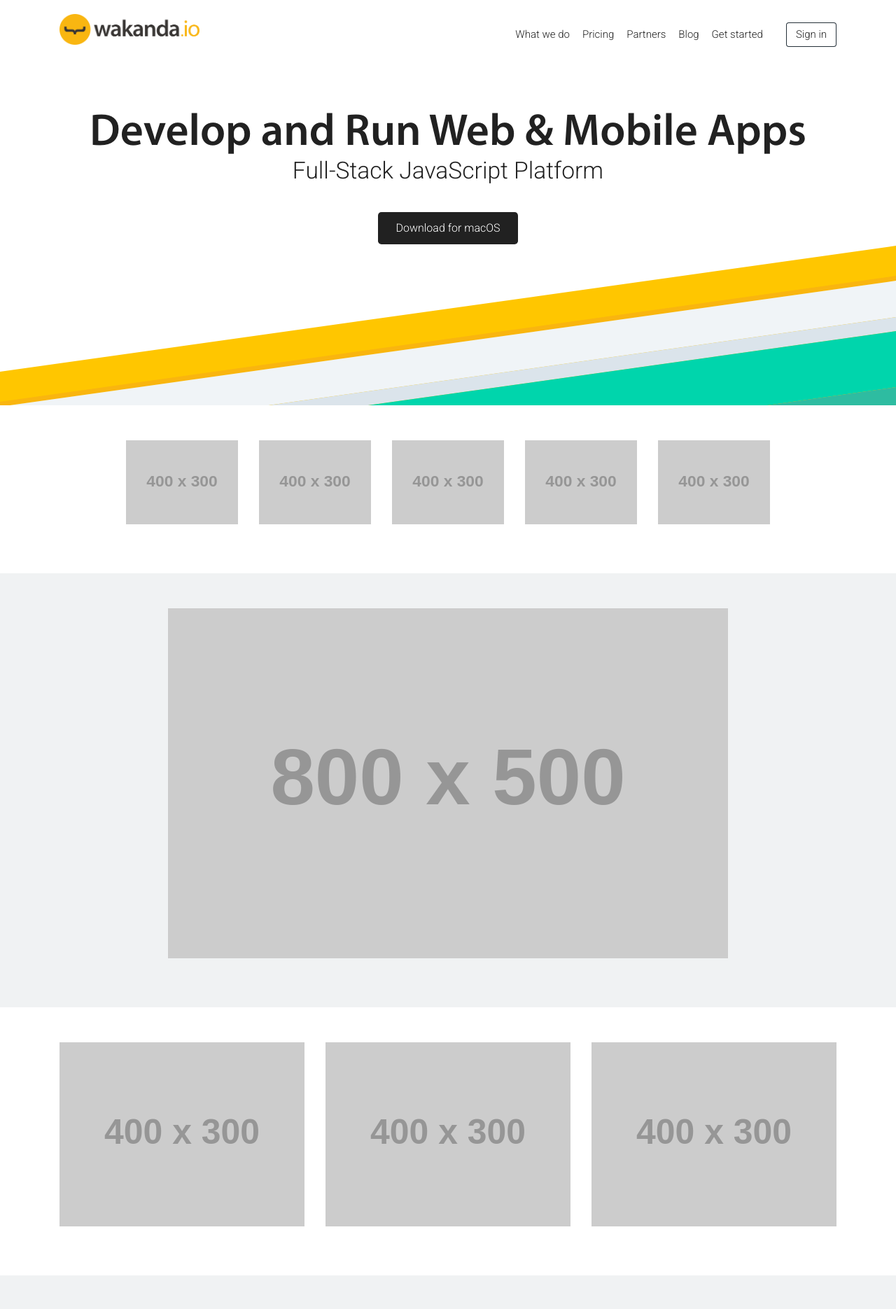
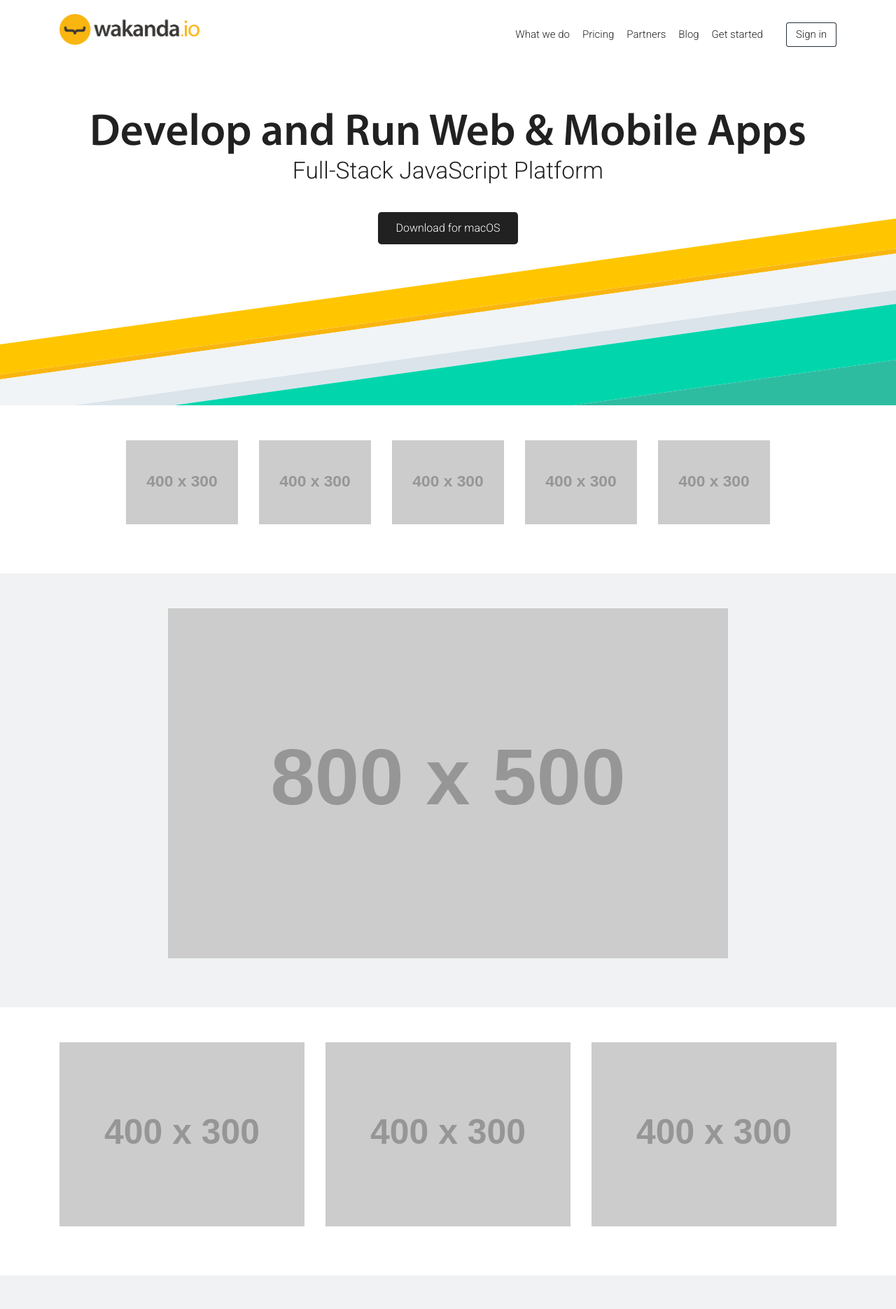
Before and after one commit to Slashtype/wakanda.io, a Jekyll site: the page built from index.html, in a window 1280 px wide. Shown: the top 1870 px of the page at 70% size. Built offline with Jekyll 4.4.1, drawn with Linux system fonts in a browser that asks for light colours; nearby versions of some CDN libraries.

Commit message:
Add one more white strip and use of scss math operator for easier future addition and update

```diff
--- a/_scss_partials/_strips.scss
+++ b/_scss_partials/_strips.scss
@@ -1,61 +1,79 @@
-$orange: #FFC600;
-$orange-transition: #F9B50F;
-$gray: #F0F4F7;
-$gray-transition: #DBE4EB;
-$green: #00D5AC;
-$green-transition: #2EBCA1;
+// Height of each strips, for top to bottom
+$height-1: 6px;
+$height-2: 43px;
+$height-3: 7px;
+$height-4: 52px;
+$height-5: 20px;
+$height-6: 80px;
+$height-7: 134px;
 
 #strips, #strips span {
     position: absolute;
 }
 
+#strips span {
+    right: 0;
+}
+
 #strips {
-    width: 100%;
-    height: 100%;
+    width: 1920px;
+    height: 341px;
+    right: 0;
     overflow: hidden;
     transform: skewY(-8deg);
     transform-origin: 0;
-    background: $orange;
-    top: 425px;
-    height: 335px;
-    z-index: -1;
+    background-color: white;
+    top: 470px;
+    @media (max-width: 992px){
+        & {
+            top: 544px;
+        }
+    }
 }
 
-#strips span {
-    left: 0;
+#section-slideshow, #section-features1 {
+    position: relative;
+    z-index: 10
 }
 
 #strips :nth-child(1) {
     width: 100%;
-    height: 7px;
-    top: 43px;
-    background: $orange-transition;
+    height: $height-2;
+    top: $height-1;
+    background: $main-color;
 }
 
 #strips :nth-child(2) {
     width: 100%;
-    height: 52px;
-    top: 50px;
-    background: $gray;
+    height: $height-3;
+    top: $height-1 + $height-2;
+    background: $main-color-transition;
 }
 
 #strips :nth-child(3) {
     width: 100%;
-    height: 20px;
-    top: 102px;
-    background: $gray-transition;
+    height: $height-4;
+    top: $height-1 + $height-2 + $height-3;
+    background: $light-bg;
 }
 
 #strips :nth-child(4) {
     width: 100%;
-    height: 80px;
-    top: 122px;
-    background: $green;
+    height: $height-5;
+    top: $height-1 + $height-2 + $height-3 + $height-4;
+    background: $light-bg-transition;
 }
 
 #strips :nth-child(5) {
     width: 100%;
-    height: 134px;
-    top: 202px;
-    background: $green-transition;
+    height: $height-6;
+    top: $height-1 + $height-2 + $height-3 + $height-4 + $height-5;
+    background: $highlighted-color;
 }
+
+#strips :nth-child(6) {
+    width: 100%;
+    height: $height-7;
+    top: $height-1 + $height-2 + $height-3 + $height-4 + $height-5 + $height-6;
+    background: $highlighted-color-transition;
+}
--- a/_scss_partials/_variables.scss
+++ b/_scss_partials/_variables.scss
@@ -5,15 +5,21 @@
 
 $title-color: #212121;
 
+/**
+* General theme colors
+*/
 $base-color: #212121;
 $main-color: #FFC600;
+$main-color-transition: #F9B50F;
 $secondary-color: #EC5C09;
 $variant-color: #E93434;
 $highlighted-color: #00D5AC;
+$highlighted-color-transition: #2EBCA1;
 
 $dark-bg: #232A33;
 $darker-bg: #2c2c2c;
 $light-bg: #f0f4f7;
+$light-bg-transition: #DBE4EB;
 $light-bg-color: #8a8b8c;
 $lighter-bg: #f0f2f3;
 $highlighted-bg: #00D5AC;
@@ -34,7 +40,6 @@
 $btn-vav-color: #253039;
 $btn-default-bg: #ffc600;
 $btn-default-hover-bg: #fbbd00;
-//$btn-default-hover-bg: #232A33;
 $btn-default-color: #fff;
 
 $btn-primary-bg: #00D5AC;
--- a/index.html
+++ b/index.html
@@ -5,6 +5,7 @@
 
 <section id="section-headline" class="module parallax parallax-bg-1">
     <div id="strips" class="hidden-sm-down">
+      <span></span>
       <span></span>
       <span></span>
       <span></span>
```
